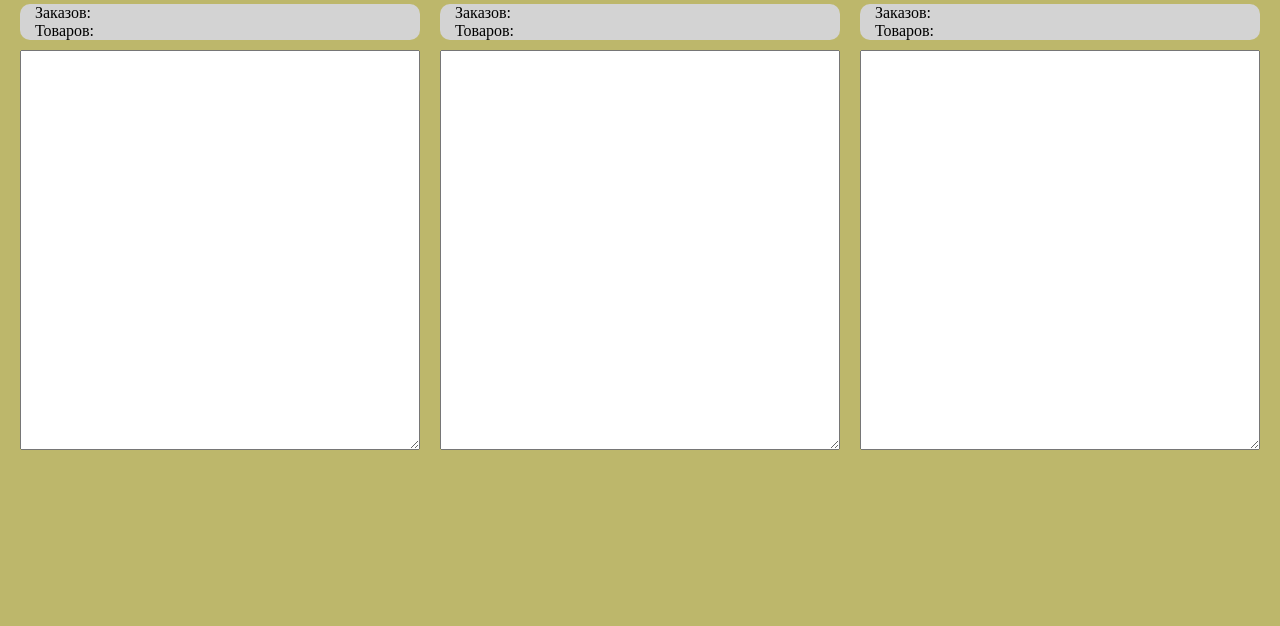
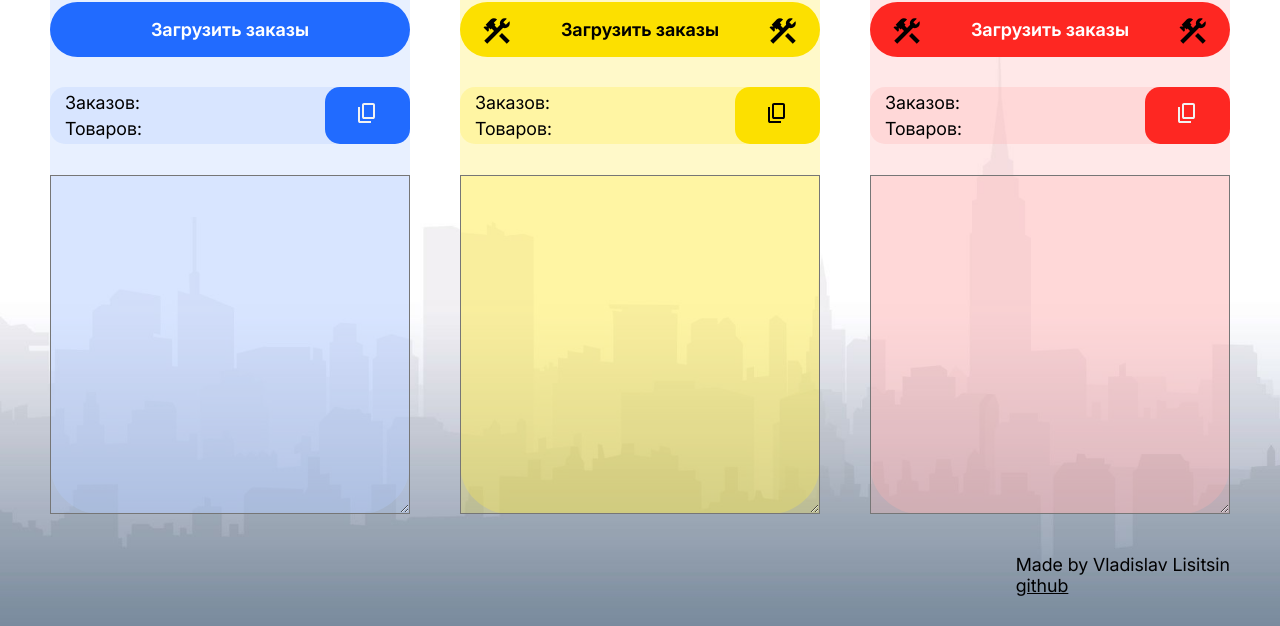
Before and after one commit to moonfoxy95/market-hub, a plain HTML site: page index.html in a window 1280 px wide. Shown: the part 174-800 px from the top of the page. Drawn offline with Linux system fonts and the light colour scheme.

Commit message:
done visualisation & js orders sorting

```diff
--- /dev/null
+++ b/assets/fonts/fonts.css
@@ -0,0 +1,8 @@
+@font-face {
+  font-display: swap;
+  font-family: 'Inter-Variable';
+  src:
+    local('Inter-Variable'),
+    url('./Inter-Variable.woff2') format('woff2 supports variations'),
+    url('./Inter-Variable.woff2') format('woff2-variations')
+}
--- a/styles/globals.css
+++ b/assets/styles/globals.css
@@ -34,6 +34,10 @@ input {
   font-size: inherit;
 }
 
+button[disabled] {
+  cursor: not-allowed;
+}
+
 .visually-hidden {
   position: absolute;
   inline-size: 1px;
--- /dev/null
+++ b/assets/styles/style.css
@@ -0,0 +1,214 @@
+.page {
+  display: flex;
+  flex-direction: column;
+  gap: 40px;
+  background-color: whitesmoke;
+  padding-block-start: 20px;
+  font-family: 'Inter-Variable';
+  background-image: url('../images/bg-6.jpg');
+  backdrop-filter: saturate(1);
+  background-repeat: no-repeat;
+  background-position: center;
+  background-size: cover;
+  min-height: 100dvb;
+  background-attachment: fixed;
+  max-width: 1440px;
+  margin: 0 auto;
+}
+
+.header {
+  align-self: center;
+}
+
+.header__title {
+  font-size: 50px;
+  font-variation-settings: var(--font-variative-bolder);
+}
+
+.main {
+  flex-grow: 1;
+  padding-inline: var(--gap-sections);
+  max-width: 1440px;
+  display: grid;
+  grid-template-columns: repeat(3, 1fr);
+  gap: var(--gap-sections);
+}
+
+.section {
+  display: flex;
+  flex-direction: column;
+  border-radius: 50px;
+}
+
+.section__title {
+  padding-block-start: 10px;
+  font-size: var(--font-size-l);
+  margin-block-end: 10px;
+  overflow: hidden;
+  align-self: center;
+}
+
+.section__load-button {
+  font-size: var(--font-size-m);
+  margin-block-end: 30px;
+  padding-block: 15px;
+  border-radius: var(--border-radius-l);
+  border-color: transparent;
+  transition: background-color 0.3s;
+}
+
+.ozon-load-button {
+  background-color: var(--ozon-color);
+  color: white;
+  font-variation-settings: var(--font-variative-bold);
+}
+
+.yandex-load-button {
+  position: relative;
+  background-color: var(--yandex-color);
+  font-weight: 700;
+  font-variation-settings: var(--font-variative-bold);
+}
+
+.aliexpress-load-button {
+  position: relative;
+  background-color: var(--aliexpress-color);
+  color: white;
+  font-variation-settings: var(--font-variative-bold);
+}
+
+.yandex-load-button-text::before,
+.yandex-load-button-text::after,
+.aliexpress-load-button-text::before,
+.aliexpress-load-button-text::after {
+  content: "";
+  position: absolute;
+  background-image: url('../images/construction.svg');
+  background-repeat: no-repeat;
+
+  height: 34px;
+  width: 34px;
+  background-size: contain;
+}
+
+.yandex-load-button-text::before,
+.aliexpress-load-button-text::before {
+  left: 5%;
+  top: 20%;
+}
+
+.yandex-load-button-text::after,
+.aliexpress-load-button-text::after {
+  right: 5%;
+  top: 20%;
+}
+
+.label-wrapper {
+  display: flex;
+  justify-content: space-between;
+  gap: 5px;
+  margin-block-end: 10px;
+  font-size: var(--font-size-m);
+  background-color: inherit;
+  border-radius: var(--border-radius-s);
+  padding-left: 15px;
+}
+
+.section__label {
+  width: 100%;
+}
+
+.label__info {
+  display: block;
+  padding-block-start: 5px;
+}
+
+.label__info:last-of-type {
+  padding-block-end: 5px;
+}
+
+.section__copy-button {
+  height: 100%;
+  flex-shrink: 0;
+  flex-grow: 2;
+  border: transparent;
+  aspect-ratio: 1.5 / 1;
+  border-radius: var(--border-radius-s);
+  transition: background-color 0.3s;
+}
+
+.copy-svg {
+  transition: scale 0.3s;
+}
+
+.ozon-copy-button {
+  background-color: var(--ozon-color);
+  fill: var(--color-white);
+}
+
+.yandex-copy-button {
+  background-color: var(--yandex-color);
+}
+
+.aliexpress-copy-button {
+  background-color: var(--aliexpress-color);
+  fill: var(--color-white);
+}
+
+.section__lastload-time {
+  height: 1em;
+  text-align: end;
+  padding-right: 15px;
+  margin-bottom: 5px;
+}
+
+.section__textarea {
+  font-size: 16px;
+  height: 60%;
+  resize: vertical;
+}
+
+.ozon-section,
+.ozon-textarea {
+  background-color: var(--ozon-color-transparent);
+}
+
+.yandex-section,
+.yandex-textarea {
+  background-color: var(--yandex-color-transparent);
+}
+
+.aliexpress-section,
+.aliexpress-textarea {
+  background-color: var(--aliexpress-color-transparent);
+}
+
+.footer {
+  align-self: flex-end;
+}
+
+.footer-wrapper {
+  padding-inline-end: 50px;
+  margin-block-end: 30px;
+  font-size: var(--font-size-m);
+}
+
+/* HOVER FOCUS ACTIVE */
+.ozon-copy-button:hover,
+.ozon-load-button:hover {
+  background-color: var(--ozon-color-dark);
+}
+
+.yandex-copy-button:hover,
+.yandex-load-button:hover {
+  background-color: var(--yandex-color-dark);
+}
+
+.aliexpress-copy-button:hover,
+.aliexpress-load-button:hover {
+  background-color: var(--aliexpress-color-dark);
+}
+
+.section__copy-button:hover .copy-svg{
+  scale: 1.3;
+}
--- /dev/null
+++ b/assets/styles/variables.css
@@ -0,0 +1,37 @@
+:root {
+
+  /* размеры вариативного шрифта */
+  --font-variative-bolder: 'wght' 750;
+  --font-variative-bold: 'wght' 650;
+
+  /* размеры текста */
+  --font-size-xs: 12px;
+  --font-size-s: 16px;
+  --font-size-m: 18px;
+  --font-size-l: 30px;
+  --font-size-xl: 50px;
+
+  /* цвета маркетов */
+  --ozon-color: hsl(220deg 100% 56.47%);
+  --yandex-color: hsl(53.33deg 100% 49.41%);
+  --aliexpress-color: hsl(1.36deg 99.1% 56.47%);
+
+  --ozon-color-dark: hsl(220deg 100% 44.47%);
+  --yandex-color-dark: hsl(53.33deg 100% 46.41%);
+  --aliexpress-color-dark: hsl(1.36deg 99.1% 44.47%);
+
+  --ozon-color-transparent: hsl(220 100% 85% / 0.3);
+  --yandex-color-transparent: hsl(53 100% 65% / 0.3);
+  --aliexpress-color-transparent: hsl(1 99% 85% / 0.3);
+
+  /* цвета */
+  --color-green: hsl(95.94deg 94.92% 38.63%);
+  --color-white: hsl(0 0% 95% / 1);
+
+  /* размеры скруглений */
+  --border-radius-s: 15px;
+  --border-radius-l: 50px;
+
+  /* gap */
+  --gap-sections: 50px;
+}
--- a/index.html
+++ b/index.html
@@ -4,44 +4,76 @@
     <meta charset="UTF-8" />
     <meta name="viewport" content="width=device-width, initial-scale=1.0" />
     <title>Market HUB</title>
-    <link rel="stylesheet" href="./styles/variables.css" />
-    <link rel="stylesheet" href="./styles/globals.css" />
-    <link rel="stylesheet" href="./styles/style.css" />
+    <link rel="stylesheet" href="./assets/fonts/fonts.css" />
+    <link rel="stylesheet" href="./assets/styles/variables.css" />
+    <link rel="stylesheet" href="./assets/styles/globals.css" />
+    <link rel="stylesheet" href="./assets/styles/style.css" />
   </head>
   <body class="page">
     <header class="header">
-      <h1 class="header__title">Market HUB</h1>
+      <h1 class="header__title">Market <span class="header__title_hub">HUB</span></h1>
     </header>
 
     <main class="main">
       <section class="section ozon-section">
         <h2 class="section__title">Озон</h2>
-        <button class="section__load-button" id="ozon-button" type="button">Загрузить заказы</button>
+        <button class="section__load-button ozon-load-button" id="ozon-button" type="button"><span class="ozon-load-button-text">Загрузить заказы</span></button>
+        <div class="label-wrapper">
           <label class="section__label" for="ozon-textarea">
-          <p class="label__orders-count ozon-orders-count">Заказов: </p>
-          <p class="label__goods-count ozon-goods-count">Товаров: </p>
+            <span class="label__info label__orders-count">Заказов: <span class="ozon-orders-count"></span></span>
+            <span class="label__info label__goods-count">Товаров: <span class="ozon-goods-count"></span></span>
           </label>
-        <textarea class="section__textarea" id="ozon-textarea"></textarea>
+          <button class="section__copy-button ozon-copy-button" id="ozon-copy-button" type="button">
+            <svg class="copy-svg" xmlns="http://www.w3.org/2000/svg" height="24px" viewBox="0 -960 960 960" width="24px">
+              <path d="M360-240q-33 0-56.5-23.5T280-320v-480q0-33 23.5-56.5T360-880h360q33 0 56.5 23.5T800-800v480q0 33-23.5 56.5T720-240H360Zm0-80h360v-480H360v480ZM200-80q-33 0-56.5-23.5T120-160v-560h80v560h440v80H200Zm160-240v-480 480Z"/>
+            </svg>
+          </button>
+        </div>
+        <p class="section__lastload-time ozon-lastload-time"></p>
+        <textarea class="section__textarea ozon-textarea" id="ozon-textarea"></textarea >
       </section>
       <section class="section yandex-section">
         <h2 class="section__title">Яндекс</h2>
-        <button class="section__load-button" id="yandex-button" type="button" disabled>Загрузить заказы</button>
+        <button class="section__load-button yandex-load-button" id="yandex-button" type="button" disabled><span class="yandex-load-button-text">Загрузить заказы</span></button>
+        <div class="label-wrapper">
           <label class="section__label" for="yandex-textarea">
-          <p class="label__orders-count">Заказов: </p>
-          <p class="label__goods-count">Товаров: </p>
+            <span class="label__info label__orders-count">Заказов: <span class="yandex-orders-count"></span></span>
+            <span class="label__info label__goods-count">Товаров: <span class="yandex-goods-count"></span></span>
           </label>
-        <textarea class="section__textarea" id="yandex-textarea"></textarea>
+          <button class="section__copy-button yandex-copy-button" id="yandex-copy-button" type="button">
+            <svg class="copy-svg" xmlns="http://www.w3.org/2000/svg" height="24px" viewBox="0 -960 960 960" width="24px">
+              <path d="M360-240q-33 0-56.5-23.5T280-320v-480q0-33 23.5-56.5T360-880h360q33 0 56.5 23.5T800-800v480q0 33-23.5 56.5T720-240H360Zm0-80h360v-480H360v480ZM200-80q-33 0-56.5-23.5T120-160v-560h80v560h440v80H200Zm160-240v-480 480Z"/>
+            </svg>
+          </button>
+        </div>
+        <p class="section__lastload-time yandex-lastload-time"></p>
+        <textarea class="section__textarea yandex-textarea" id="yandex-textarea"></textarea >
       </section>
       <section class="section aliexpress-section">
         <h2 class="section__title">Алиэкспресс</h2>
-        <button class="section__load-button" id="aliexpress-button" type="button" disabled>Загрузить заказы</button>
+        <button class="section__load-button aliexpress-load-button" id="aliexpress-button" type="button" disabled><span class="aliexpress-load-button-text">Загрузить заказы</span></button>
+        <div class="label-wrapper">
           <label class="section__label" for="aliexpress-textarea">
-          <p class="label__orders-count">Заказов: </p>
-          <p class="label__goods-count">Товаров: </p>
+            <span class="label__info label__orders-count">Заказов: <span class="aliexpress-orders-count"></span></span>
+            <span class="label__info label__goods-count">Товаров: <span class="aliexpress-goods-count"></span></span>
           </label>
-        <textarea class="section__textarea" id="aliexpress-textarea"></textarea>
+          <button class="section__copy-button aliexpress-copy-button" id="aliexpress-copy-button" type="button">
+            <svg class="copy-svg" xmlns="http://www.w3.org/2000/svg" height="24px" viewBox="0 -960 960 960" width="24px">
+              <path d="M360-240q-33 0-56.5-23.5T280-320v-480q0-33 23.5-56.5T360-880h360q33 0 56.5 23.5T800-800v480q0 33-23.5 56.5T720-240H360Zm0-80h360v-480H360v480ZM200-80q-33 0-56.5-23.5T120-160v-560h80v560h440v80H200Zm160-240v-480 480Z"/>
+            </svg>
+          </button>
+        </div>
+        <p class="section__lastload-time aliexpress-lastload-time"></p>
+        <textarea class="section__textarea aliexpress-textarea" id="aliexpress-textarea"></textarea >
       </section>
+
     </main>
-    <script src="./js/index.js"></script>
+    <footer class="footer">
+      <div class="footer-wrapper">
+        <p>Made by Vladislav Lisitsin</p>
+        <p><a href="https://github.com/moonfoxy95" target="_blank">github</a></p>
+      </div>
+    </footer>
+    <script src="./assets/js/index.js" type="module"></script>
   </body>
 </html>
--- a/styles/style.css
+++ /dev/null
@@ -1,53 +0,0 @@
-.page {
-  background-color: darkkhaki;
-}
-
-.header {
-  display: flex;
-  justify-content: center;
-  margin-block-end: 50px;
-}
-
-.main {
-  padding-inline: var(--gap-sections);
-  max-width: 1440px;
-  display: grid;
-  grid-template-columns: repeat(3, 1fr);
-  gap: var(--gap-sections);
-}
-
-.section {
-  display: grid;
-}
-
-.section__title {
-  justify-self: center;
-  margin-block-end: 10px;
-}
-
-.section__load-button,
-.section__textarea {
-  display: block;
-}
-
-.section__load-button {
-  margin-block-end: 30px;
-  justify-self: center;
-  font-size: 1em;
-}
-
-.section__textarea {
-  font-size: 16px;
-  width: 100%;
-  height: 50vh;
-  resize: vertical;
-}
-
-.section__label {
-  display: inline-block;
-  align-self: start;
-  background-color: lightgrey;
-  border-radius: 10px;
-  margin-block-end: 10px;
-  padding-left: 15px;
-}
--- a/styles/variables.css
+++ /dev/null
@@ -1,3 +0,0 @@
-:root {
-  --gap-sections: 20px;
-}
```
Also changed, not shown: assets/js/index.js (added, +168 -0 lines), assets/js/keys.js (added, +7 -0 lines), js/index.js (deleted, +0 -93 lines), assets/fonts/Inter-Variable.woff2 (added), assets/images/bg-1.jpg (added), assets/images/bg-2.jpg (added), assets/images/bg-4.png (added), assets/images/bg-5.jpg (added), assets/images/bg-6.jpg (added), assets/images/construction.svg (added), assets/images/shipmodeling-logo.webp (added), 1 other file. Lines whose indentation alone changed are shown as unchanged.
